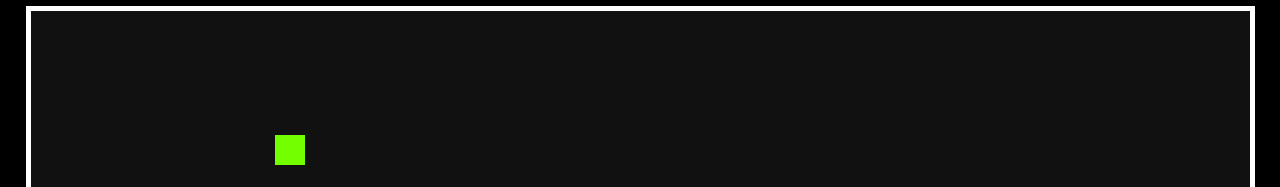
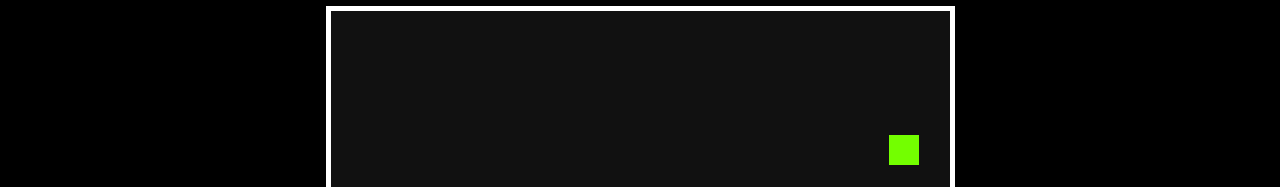
Before and after one commit to Wahchaka21/JavaScript-Snake-game, a plain HTML site: page index.html in a window 1280 px wide. Both pictures are taken after a click on the button "Start Game". Shown: the part 160-347 px from the top of the page. Drawn offline with Linux system fonts and the light colour scheme.

Commit message:
snake now move

```diff
--- a/snake.js
+++ b/snake.js
@@ -5,19 +5,51 @@ const gameContainer = document.querySelector(".game-container");
 document.addEventListener("keydown", function (event) {
   switch (event.key) {
     case "ArrowUp":
+      if (direction.y === 0) direction = { x: 0, y: -1 };
       break;
     case "ArrowDown":
+      if (direction.y === 0) direction = { x: 0, y: 1 };
       break;
     case "ArrowLeft":
+      if (direction.x === 0) direction = { x: -1, y: 0 };
       break;
     case "ArrowRight":
+      if (direction.x === 0) direction = { x: 1, y: 0 };
       break;
   }
 });
 
+let snake = [{ x: 5, y: 5 }];
+let direction = { x: 1, y: 0 };
+let gameInterval;
+
 startButton.addEventListener("click", startGame);
 
-function moveSnake() {}
+function moveSnake() {
+  const head = snake[0];
+
+  const newHead = {
+    x: head.x + direction.x,
+    y: head.y + direction.y,
+  };
+  snake.unshift(newHead);
+  snake.pop();
+  updateSnake();
+}
+
+function updateSnake() {
+  gameContainer.replaceChildren();
+
+  for (const part of snake) {
+    const pixel = document.createElement("div");
+    pixel.classList.add("snake");
+    pixel.style.gridColumnStart = part.x;
+    pixel.style.gridRowStart = part.y;
+    gameContainer.appendChild(pixel);
+  }
+}
+
+function snakeBody() {}
 
 function generateFood() {}
 
@@ -45,4 +77,7 @@ function startGame() {
   score.textContent = "Score: 0";
 
   console.log("Et paff c'est démarrer !");
+  snake;
+  direction;
+  gameInterval = setInterval(moveSnake, 200);
 }
--- a/styles.css
+++ b/styles.css
@@ -42,7 +42,7 @@ header p {
 
 .game-container {
   display: grid;
-  grid-template-columns: repeat(20, 60px);
+  grid-template-columns: repeat(20, 30px);
   grid-template-rows: repeat(20, 30px);
   gap: 1px;
   width: fit-content;
```
